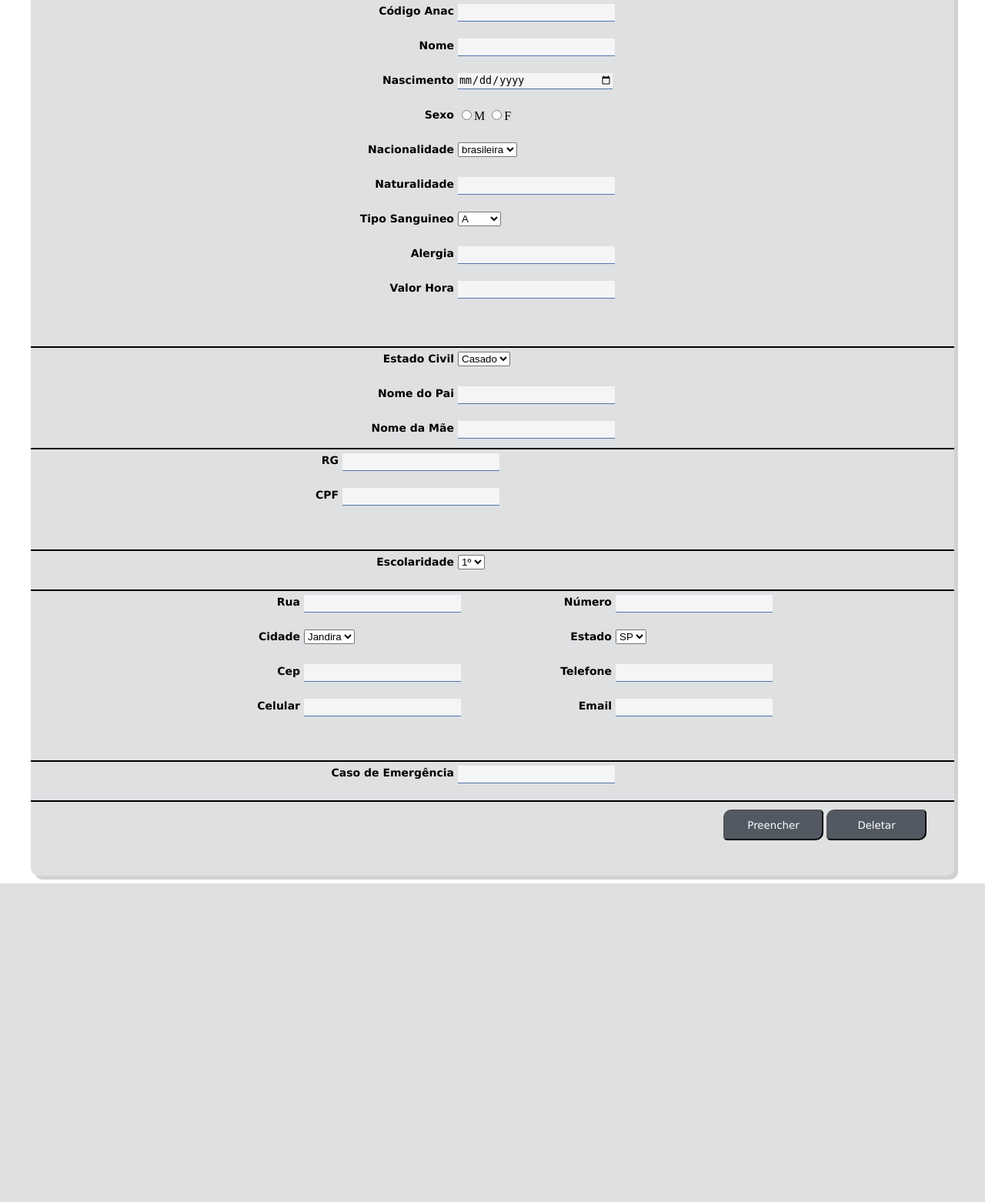
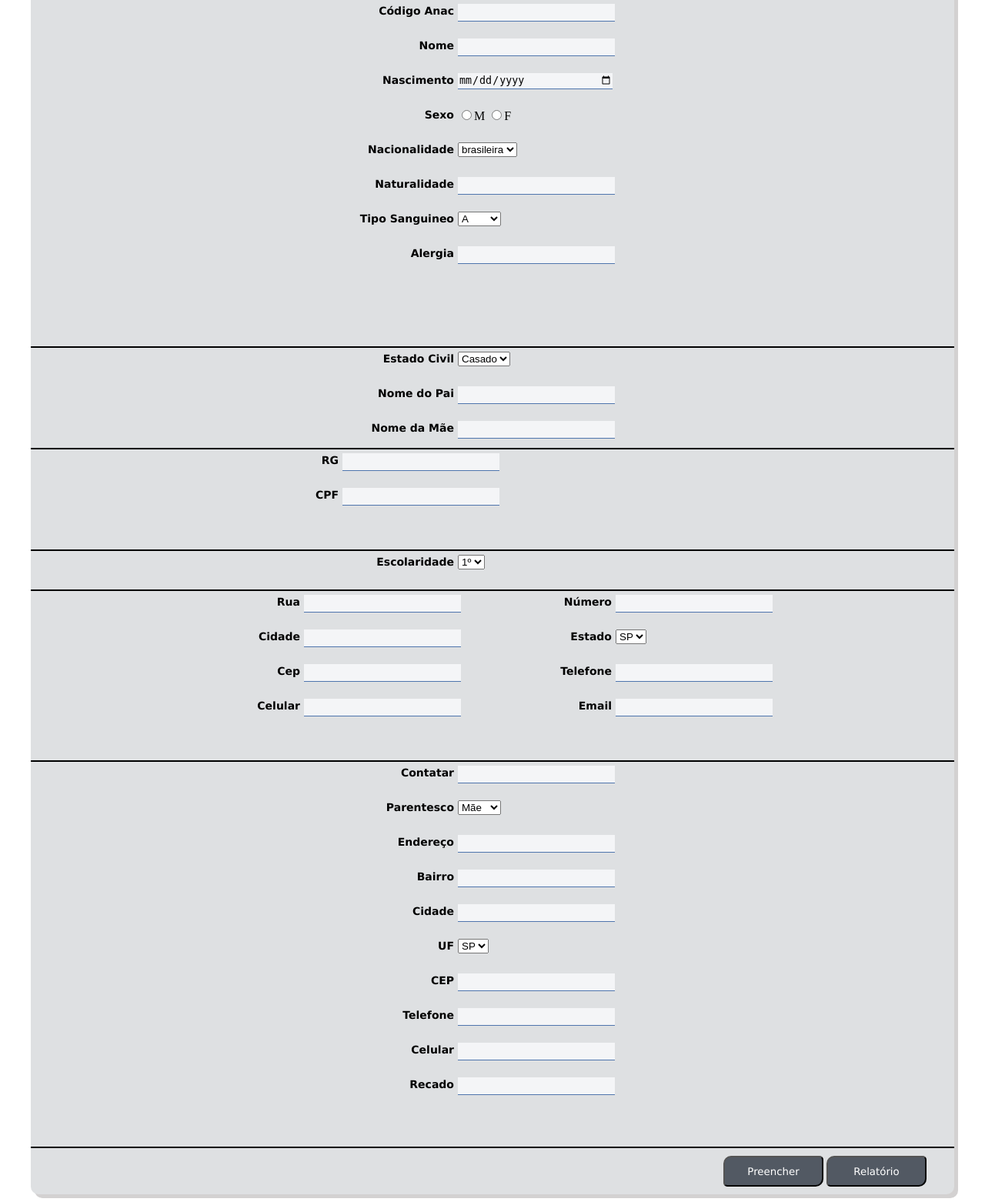
Before and after one commit to glsantos/helimaxy, a PHP site: page /Instrutor.php in a window 1280 px wide; the page is wider, and only the part inside the window is pictured. Shown: the part 222-1784 px from the top of that part at 77% size. Before the commit the page ends 1370 px from the top of that part, so only its background shows below. Run offline with PHP 8.4, Linux system fonts and the light colour scheme.

Commit message:
Termino do cadastro de Instrutor

```diff
--- a/web/ProjetoHackathomWeb/CSS/style_instrutor.css
+++ b/web/ProjetoHackathomWeb/CSS/style_instrutor.css
@@ -75,7 +75,7 @@ body{
 
 #container_aluno{
     width:1200px;
-    height:1200px;
+    height:auto;
     margin:auto;
     background-color:#dee0e2;
     margin-bottom:10px;
@@ -255,20 +255,20 @@ body{
 /*linha 6*/
 #sexta_linha{
     width:1200px;
-    height:50px;
+    height:500px;
     border-top:1px solid #000000;
     border-bottom:2px solid #000000;
 }
 
 #container_linha6{
     width:500px;
-    height:50px;
+    height:500px;
     margin:auto;
 }
 /*fim linha6*/
 
 #container_buttons{
-    width:280px;
+    width:270px;
     height:50px;
     margin-left:900px;
     margin-top:10px;
--- a/web/ProjetoHackathomWeb/Instrutor.php
+++ b/web/ProjetoHackathomWeb/Instrutor.php
@@ -1,3 +1,61 @@
+<?php
+
+      if($con = mysqli_connect('localhost', 'root', 'bcd127')){
+            mysqli_select_db($con, 'db_helimaxy');
+      }else{
+        echo("Erro na conexão com o Banco de Dados");
+      }
+
+      if(isset($_GET['btn_inserir'])){
+
+          $codigo_anac=$_GET['codigo_anac'];
+          $txt_nome=$_GET['txt_nome'];
+          $dt_nasc=$_GET['dt_nasc'];
+          $rdo_sexo=$_GET['rdo_sexo'];
+          $cb_nacionalidade=$_GET['cb_nacionalidade'];
+          $txt_naturalidade=$_GET['txt_naturalidade'];
+          $cb_sangue=$_GET['cb_sangue'];
+          $txt_alergia=$_GET['txt_alergia'];
+          $cb_estado_civil=$_GET['cb_estado_civil'];
+          $txt_nome_pai=$_GET['txt_nome_pai'];
+          $txt_nome_mae=$_GET['txt_nome_mae'];
+          $txt_rg=$_GET['txt_rg'];
+          $txt_cpf=$_GET['txt_cpf'];
+          $cb_escolaridade=$_GET['cb_escolaridade'];
+          $txt_rua=$_GET['txt_rua'];
+          $txt_numero=$_GET['txt_numero'];
+          $txt_cidade=$_GET['txt_cidade'];
+          $cb_estado=$_GET['cb_estado'];
+          $txt_cep=$_GET['txt_cep'];
+          $txt_telefone=$_GET['txt_telefone'];
+          $txt_celular=$_GET['txt_celular'];
+          $txt_email=$_GET['txt_email'];
+          $txt_contatar=$_GET['txt_contatar'];
+          $cb_parentesco=$_GET['cb_parentesco'];
+          $txt_endereco_emergencia=$_GET['txt_endereco_emergencia'];
+          $txt_bairro_emergencia=$_GET['txt_bairro_emergencia'];
+          $txt_cidade_emergencia=$_GET['txt_cidade_emergencia'];
+          $cb_uf_emergencia=$_GET['cb_uf_emergencia'];
+          $txt_cep_emergencia=$_GET['txt_cep_emergencia'];
+          $txt_telefone_emergencia=$_GET['txt_telefone_emergencia'];
+          $txt_celular_emergencia=$_GET['txt_celular_emergencia'];
+          $txt_recado_emergencia=$_GET['txt_recado_emergencia'];
+
+
+          $sql="insert into tbl_instrutor_tudao(codigo_anac, nome, dt_nasc, sexo, nacionalidade, naturalidade, sangue, alergia, estado_civil, nome_pai, nome_mae, rg, cpf, escolaridade, rua, numero, cidade, estado, cep, telefone, celular, email, contatar, parentesco, endereco_emergencia, bairro_emergencia, cidade_emergencia, uf_emergencia,cep_emergencia, telefone_emergencia, celular_emergencia, recado_emergencia)VALUES
+                ('".$codigo_anac."','".$txt_nome."','".$dt_nasc."','".$rdo_sexo."','".$cb_nacionalidade."','".$txt_naturalidade."','".$cb_sangue."',
+                '".$txt_alergia."','".$cb_estado_civil."','".$txt_nome_pai."','".$txt_nome_mae."','".$txt_rg."','".$txt_cpf."',
+                '".$cb_escolaridade."','".$txt_rua."','".$txt_numero."','".$txt_cidade."','".$cb_estado."','".$txt_cep."','".$txt_telefone."',
+                '".$txt_celular."','".$txt_email."','".$txt_contatar."','".$cb_parentesco."','".$txt_endereco_emergencia."','".$txt_bairro_emergencia."','".$txt_cidade_emergencia."',
+                '".$cb_uf_emergencia."','".$txt_cep_emergencia."','".$txt_telefone_emergencia."','".$txt_celular_emergencia."','".$txt_recado_emergencia."')";
+
+                if(mysqli_query($con,$sql)){
+
+                    header('location:Instrutor.php');
+                }
+
+      }
+?>
 <!DOCTYPE html>
 <html>
     <head>
@@ -56,6 +114,9 @@
                     <h2>Declaração de Instrutor</h2>
                 </div>
 
+              <form action="Instrutor.php" method="get">
+
+
                 <div id="primeira_linha">
                     <div id="container_linha1">
 
@@ -89,8 +150,8 @@
 
                         <div id="container_sexo">
 
-                                <input type="radio" name="rdo_sexo" value="">M
-                                <input type="radio" name="rdo_sexo" value="">F
+                                <input type="radio" name="rdo_sexo" value="M">M
+                                <input type="radio" name="rdo_sexo" value="F">F
 
                         </div>
 
@@ -100,7 +161,7 @@
 
                         <div class="lado_direito">
                             <select name="cb_nacionalidade">
-                                <option value="">brasileira</option>
+                                <option value="brasileira">brasileira</option>
                             </select>
                         </div>
 
@@ -118,9 +179,9 @@
 
                         <div class="lado_direito">
                             <select name="cb_sangue">
-                                <option value="">A</option>
-                                <option value="">B</option>
-                                <option value="">O</option>
+                                <option value="A">A</option>
+                                <option value="B">B</option>
+                                <option value="O">O</option>
                                 <option value="-">Outro</option>
                             </select>
                         </div>
@@ -133,13 +194,6 @@
                             <input type="text" name="txt_alergia" value="">
                         </div>
 
-                        <div class="lado_esquerdo"><!--PPH-->
-                            <a>Valor Hora</a>
-                        </div>
-
-                        <div class="lado_direito">
-                            <input type="text" name="txt_valor_hora" value="">
-                        </div>
 
                     </div>
 
@@ -153,10 +207,10 @@
 
                         <div class="lado_direito">
                             <select name="cb_estado_civil">
-                                <option value="">Casado</option>
-                                <option value="">Solteiro</option>
+                                <option value="Casado">Casado</option>
+                                <option value="Solteiro">Solteiro</option>
 
-                                <option value="">Viuvo</option>
+                                <option value="Viuvo">Viuvo</option>
 
                                 <option value="-">Outro</option>
                             </select>
@@ -210,10 +264,10 @@
                         </div>
 
                         <div class="lado_direito">
-                            <select name="cb_estado_civil">
-                                <option value="">1º</option>
-                                <option value="">2°</option>
-                                <option value="">3°</option>
+                            <select name="cb_escolaridade">
+                                <option value="1">1º</option>
+                                <option value="2">2°</option>
+                                <option value="3">3°</option>
                             </select>
                         </div>
                     </div>
@@ -242,9 +296,7 @@
                         </div>
 
                         <div class="lado_direito">
-                            <select name="cb_cidade">
-                                <option value="">Jandira</option>
-                            </select>
+                            <input type="text" name="txt_cidade" value="">
                         </div>
 
                         <div class="lado_esquerdo"><!--Estado-->
@@ -253,7 +305,7 @@
 
                         <div class="lado_direito">
                             <select name="cb_estado">
-                                <option value="">SP</option>
+                                <option value="SP">SP</option>
                             </select>
                         </div>
 
@@ -294,24 +346,97 @@
                 <div id="sexta_linha">
                     <div id="container_linha6">
                         <div class="lado_esquerdo"><!--Caso de Emergência-->
-                            <a>Caso de Emergência</a>
+                            <a>Contatar</a>
                         </div>
 
                         <div class="lado_direito">
-                            <input type="text" name="txt_emergencia" value="">
+                            <input type="text" name="txt_contatar" value="">
                         </div>
+
+                        <div class="lado_esquerdo">
+                            <a>Parentesco</a>
+                        </div>
+                        <div class="lado_direito">
+                          <select name="cb_parentesco">
+                              <option value="Mãe">Mãe</option>
+                              <option value="Pai">Pai</option>
+                              <option value="Avó">Avó</option>
+                              <option value="Avô">Avô</option>
+                              <option value="-">Outro</option>
+                          </select>
+                        </div>
+                          <div class="lado_esquerdo">
+                              <a>Endereço</a>
+                          </div>
+                          <div class="lado_direito">
+                              <input type="text" name="txt_endereco_emergencia" value="">
+                          </div>
+
+                          <div class="lado_esquerdo">
+                              <a>Bairro</a>
+                          </div>
+                          <div class="lado_direito">
+                              <input type="text" name="txt_bairro_emergencia" value="">
+                          </div>
+
+                          <div class="lado_esquerdo">
+                              <a>Cidade</a>
+                          </div>
+                          <div class="lado_direito">
+                              <input type="text" name="txt_cidade_emergencia" value="">
+                          </div>
+
+                          <div class="lado_esquerdo">
+                              <a>UF</a>
+                          </div>
+                          <div class="lado_direito">
+                            <select name="cb_uf_emergencia">
+                                <option value="SP">SP</option>
+                            </select>
+                          </div>
+
+                          <div class="lado_esquerdo">
+                              <a>CEP</a>
+                          </div>
+                          <div class="lado_direito">
+                              <input type="text" name="txt_cep_emergencia" value="">
+                          </div>
+
+                          <div class="lado_esquerdo">
+                              <a>Telefone</a>
+                          </div>
+                          <div class="lado_direito">
+                              <input type="text" name="txt_telefone_emergencia" value="">
+                          </div>
+
+                          <div class="lado_esquerdo">
+                              <a>Celular</a>
+                          </div>
+                          <div class="lado_direito">
+                              <input type="text" name="txt_celular_emergencia" value="">
+                          </div>
+
+                          <div class="lado_esquerdo">
+                              <a>Recado</a>
+                          </div>
+                          <div class="lado_direito">
+                              <input type="text" name="txt_recado_emergencia" value="">
+                          </div>
+
+                        </div>
+                    </div>
+                    <div id="container_buttons">
+                        <input type="submit" name="btn_inserir" value="Preencher">
+                        <input type="submit" name="btn_deletar" value="Relatório">
                     </div>
                 </div>
 
-                <div id="container_buttons">
-                    <input type="submit" name="btn_inserir" value="Preencher">
-                    <input type="submit" name="btn_deletar" value="Deletar">
-                </div>
+
 
 
             </div>
 
-
+          </form>
 
         </section>
 
```
Also changed, not shown: db_helimaxy.sql (+56 -1 lines).
